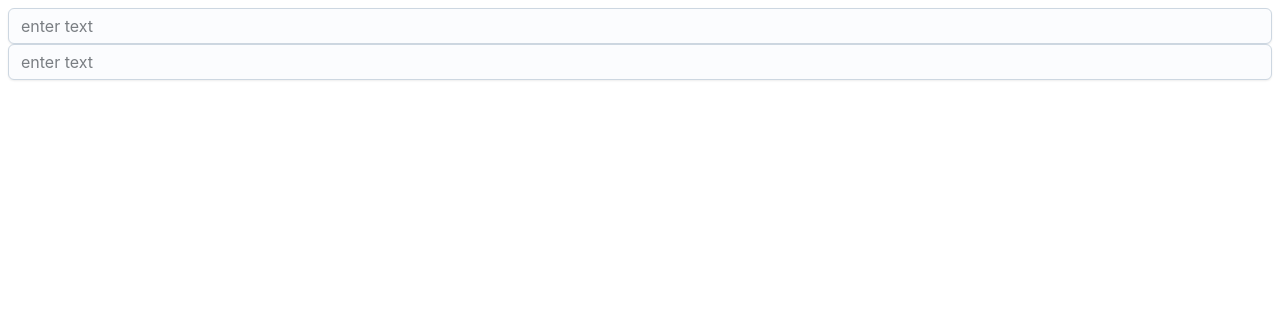
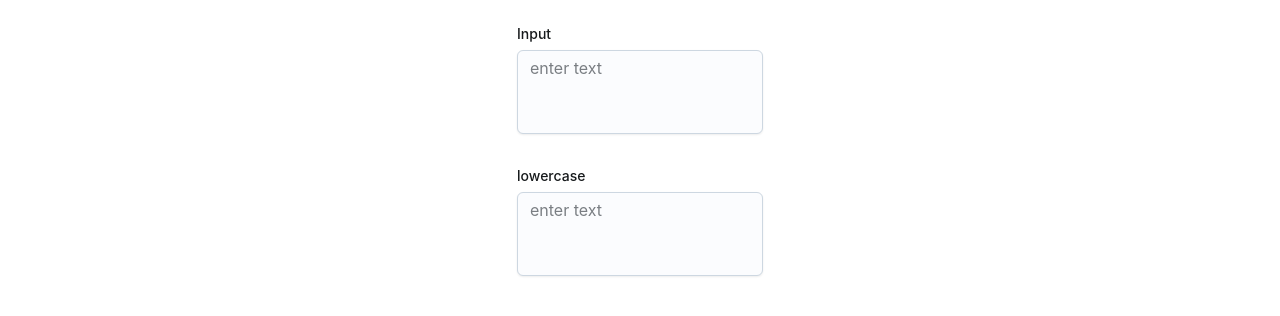
Before and after one commit to ChrisCoastal/tolowercase, a React (Vite) app: page / in a window 1280 px wide. Shown: the top 316 px of the page. Built offline with nearby package versions, Linux system fonts and the light colour scheme.

Commit message:
add styles

```diff
--- a/package.json
+++ b/package.json
@@ -13,6 +13,7 @@
     "@emotion/react": "^11.10.5",
     "@emotion/styled": "^11.10.5",
     "@mui/joy": "^5.0.0-alpha.53",
+    "eslint-plugin-import": "^2.26.0",
     "react": "^18.2.0",
     "react-dom": "^18.2.0"
   },
--- a/src/@types/types.ts
+++ b/src/@types/types.ts
@@ -26,7 +26,7 @@ export type InputsReducer = {
   dispatch: Dispatch<InputsReducerActions>;
 };
 
-export type InputsContext = {
+export type InputsContextType = {
   state: AppState;
   dispatch: Dispatch<InputsReducerActions>;
 };
--- a/src/App.tsx
+++ b/src/App.tsx
@@ -1,11 +1,15 @@
-import Input from 'src/components/Input';
-import Output from 'src/components/Output';
+import React from 'react';
+import FieldsContainer from 'src/components/FieldsContainer/FieldsContainer';
+import InputField from 'src/components/InputField/InputField';
+import OutputField from 'src/components/OutputField/OutputField';
 
 function App() {
   return (
     <div className="App">
-      <Input />
-      <Output />
+      <FieldsContainer>
+        <InputField />
+        <OutputField />
+      </FieldsContainer>
     </div>
   );
 }
--- /dev/null
+++ b/src/components/FieldsContainer/FieldsContainer.styles.ts
@@ -0,0 +1,6 @@
+import styled from '@emotion/styled';
+
+export const Wrapper = styled.div`
+  display: grid;
+  justify-items: center;
+`;
--- /dev/null
+++ b/src/components/FieldsContainer/FieldsContainer.tsx
@@ -0,0 +1,13 @@
+import React, { FC, ReactNode } from 'react';
+
+import { Wrapper } from './FieldsContainer.styles';
+
+type FieldsContainerProps = {
+  children?: ReactNode;
+};
+
+const FieldsContainer: FC<FieldsContainerProps> = ({ children }) => {
+  return <Wrapper>{children}</Wrapper>;
+};
+
+export default FieldsContainer;
--- a/src/components/Input.tsx
+++ /dev/null
@@ -1,36 +0,0 @@
-import Textarea from '@mui/joy/Textarea';
-import React, { ChangeEvent, useContext, useState } from 'react';
-import { InputsReducerTypes } from 'src/@types/types';
-import useInputsContext from 'src/hooks/useInputsContext';
-
-type Props = {};
-
-const Input = (props: Props) => {
-  const { state, dispatch } = useInputsContext();
-  const [isFocus, setIsFocus] = useState();
-  const [isTouched, setIsTouched] = useState();
-  const [isError, setIsError] = useState(false);
-  const [inputValue, setInputValue] = useState('');
-
-  function validate(condition: (input: string) => boolean) {
-    return condition(inputValue);
-  }
-
-  function handleInputChange(event: ChangeEvent<HTMLTextAreaElement>) {
-    const value = event.currentTarget.value;
-    dispatch({ type: InputsReducerTypes.INPUT, payload: value });
-    console.log(value);
-  }
-
-  return (
-    <div>
-      <Textarea
-        placeholder="enter text"
-        onChange={handleInputChange}
-        value={state.input}
-      />
-    </div>
-  );
-};
-
-export default Input;
--- a/src/components/Output.tsx
+++ b/src/components/InputField/InputField.tsx
@@ -1,11 +1,14 @@
+import Box from '@mui/joy/Box';
+import FormControl from '@mui/joy/FormControl';
+import FormHelperText from '@mui/joy/FormHelperText';
+import FormLabel from '@mui/joy/FormLabel';
 import Textarea from '@mui/joy/Textarea';
-import React, { ChangeEvent, useContext, useState } from 'react';
+import React, { ChangeEvent, useState } from 'react';
 import { InputsReducerTypes } from 'src/@types/types';
 import useInputsContext from 'src/hooks/useInputsContext';
+import { inputBoxSx } from 'src/utils/muiSx';
 
-type Props = {};
-
-const Output = (props: Props) => {
+const InputField = () => {
   const { state, dispatch } = useInputsContext();
   const [isFocus, setIsFocus] = useState();
   const [isTouched, setIsTouched] = useState();
@@ -23,14 +26,19 @@ const Output = (props: Props) => {
   }
 
   return (
-    <div>
-      <Textarea
-        placeholder="enter text"
-        onChange={handleInputChange}
-        value={state.input}
-      />
-    </div>
+    <Box sx={inputBoxSx}>
+      <FormControl>
+        <FormLabel>Input</FormLabel>
+        <Textarea
+          placeholder="enter text"
+          onChange={handleInputChange}
+          value={state.input}
+          minRows={3}
+          maxRows={3}
+        />
+      </FormControl>
+    </Box>
   );
 };
 
-export default Output;
+export default InputField;
--- /dev/null
+++ b/src/components/OutputField/OutputField.tsx
@@ -0,0 +1,53 @@
+import Box from '@mui/joy/Box';
+import FormControl from '@mui/joy/FormControl';
+import FormHelperText from '@mui/joy/FormHelperText';
+import FormLabel from '@mui/joy/FormLabel';
+import Textarea from '@mui/joy/Textarea';
+import React, { ChangeEvent, useState } from 'react';
+import { InputsReducerTypes } from 'src/@types/types';
+import useInputsContext from 'src/hooks/useInputsContext';
+
+const OutputField = () => {
+  const { state, dispatch } = useInputsContext();
+  const [isFocus, setIsFocus] = useState();
+  const [isTouched, setIsTouched] = useState();
+  const [isError, setIsError] = useState(false);
+  const [inputValue, setInputValue] = useState('');
+
+  function validate(condition: (input: string) => boolean) {
+    return condition(inputValue);
+  }
+
+  function handleInputChange(event: ChangeEvent<HTMLTextAreaElement>) {
+    const value = event.currentTarget.value;
+    dispatch({ type: InputsReducerTypes.INPUT, payload: value });
+    console.log(value);
+  }
+
+  return (
+    <Box
+      sx={{
+        py: 2,
+        display: 'grid',
+        gap: 2,
+        alignItems: 'center',
+        flexWrap: 'wrap',
+        maxWidth: 400,
+      }}
+    >
+      <FormControl>
+        <FormLabel>lowercase</FormLabel>
+        <Textarea
+          placeholder="enter text"
+          onChange={handleInputChange}
+          value={state.output}
+          readOnly={true}
+          minRows={3}
+          maxRows={3}
+        />
+      </FormControl>
+    </Box>
+  );
+};
+
+export default OutputField;
--- a/src/context/InputsProvider.tsx
+++ b/src/context/InputsProvider.tsx
@@ -1,5 +1,5 @@
-import React, { FC, createContext, ReactNode, useReducer } from 'react';
-import { AppState, InputsContext } from 'src/@types/types';
+import React, { createContext, FC, ReactNode, useReducer } from 'react';
+import { AppState, InputsContextType } from 'src/@types/types';
 import reducer from 'src/context/reducer';
 
 type InputsProviderProps = {
@@ -7,7 +7,7 @@ type InputsProviderProps = {
 };
 
 const initialState = {} as AppState;
-const InputsContext = createContext({} as InputsContext);
+const InputsContext = createContext({} as InputsContextType);
 
 const InputsProvider: FC<InputsProviderProps> = ({ children }) => {
   const [state, dispatch] = useReducer(reducer, initialState);
--- a/src/main.tsx
+++ b/src/main.tsx
@@ -1,7 +1,8 @@
 import React from 'react';
 import ReactDOM from 'react-dom/client';
+import { InputsProvider } from 'src/context/InputsProvider';
+
 import App from './App';
-import { InputsProvider } from 'src/context/InputsProvider';
 
 ReactDOM.createRoot(document.getElementById('root') as HTMLElement).render(
   <React.StrictMode>
--- /dev/null
+++ b/src/utils/muiSx.ts
@@ -0,0 +1,8 @@
+export const inputBoxSx = {
+  py: 2,
+  display: 'grid',
+  gap: 2,
+  alignItems: 'center',
+  flexWrap: 'wrap',
+  maxWidth: 600,
+};
```
Also changed, not shown: .eslintrc.cjs, 1 other file (tests, documents, lock files or other folders).
